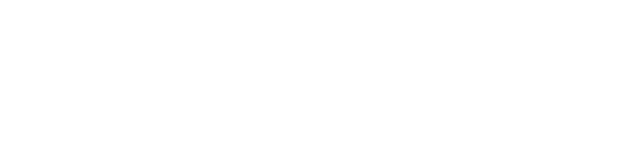
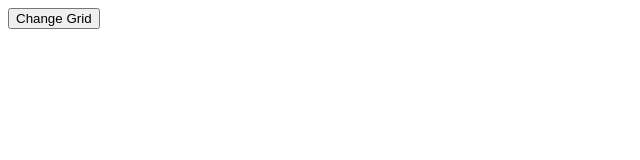
Before and after one commit to ZAV222/Etch-A-Sketch, a plain HTML site: page index.html in a window 1280 px wide. Shown: the whole page, without its empty margins (0-640 px from the left). Drawn offline with Linux system fonts and the light colour scheme.

Commit message:
Create initial component for html structure

```diff
--- a/index.html
+++ b/index.html
@@ -8,6 +8,12 @@
 </head>
 <body>
 
+    <header>
+        <button id="changeGridBtn">Change Grid</button>
+    </header>
+
+    <div id="container"></div>
+
     <script src="script.js"></script>
 </body>
 </html>
```
